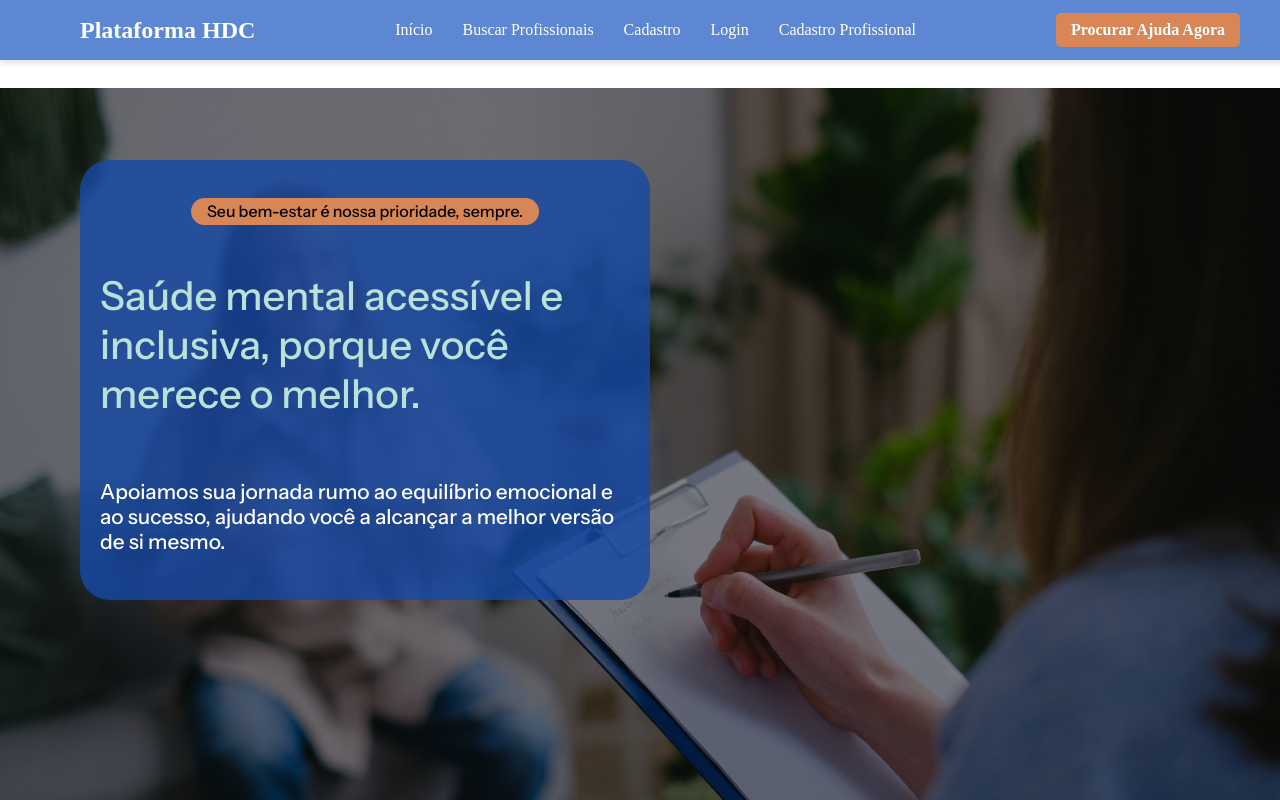
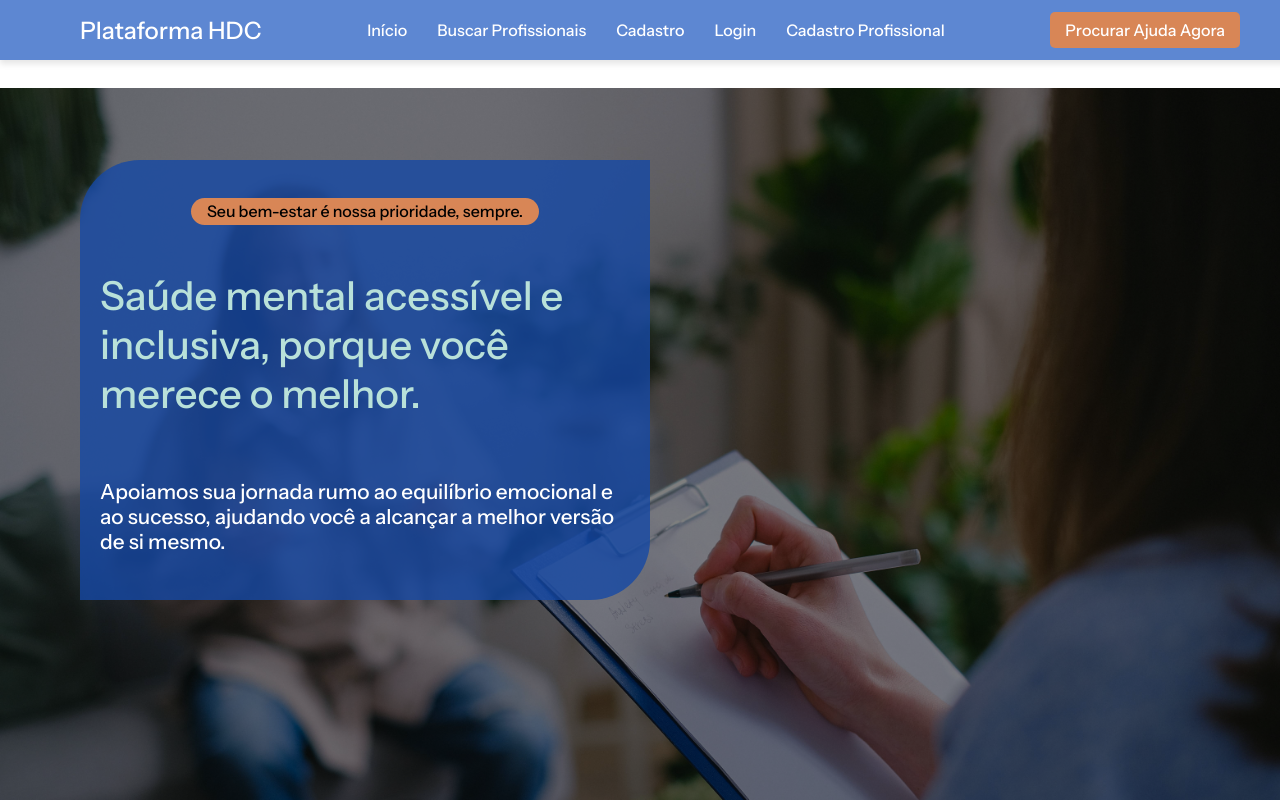
Before and after one commit to gusmrtns/plataforma-de-apoio-psicologico-comunitario, a React (Vite) app in the folder plataforma-apoio/: page / in a window 1280 px wide. Shown: the top 800 px of the page. Built offline with nearby package versions, Linux system fonts and the light colour scheme.

Commit message:
correcoes no login

```diff
--- a/plataforma-apoio/src/pages/Login.jsx
+++ b/plataforma-apoio/src/pages/Login.jsx
@@ -21,9 +21,6 @@ const Login = () => {
           <a href="#">Preciso de ajuda</a> | <a href="#">Esqueci a senha</a>
         </div>
       </div>
-      <div className="footer">
-        <p>página inicial</p>
-      </div>
     </div>
   );
 };
--- a/plataforma-apoio/src/styles/App.css
+++ b/plataforma-apoio/src/styles/App.css
@@ -1,3 +1,4 @@
+@import url('https://fonts.googleapis.com/css2?family=Instrument+Sans:ital,wght@0,400..700;1,400..700&display=swap');
 /* Ajuste para o conteúdo principal */
 .main-content-app {
   min-height: 100vh; /* Mantém a altura mínima */
@@ -6,4 +7,10 @@
   display: flex;
   justify-content: center;
   align-items: flex-start;
+  font-family: "Instrument Sans", serif;
+    font-optical-sizing: auto;
+    font-weight: 500;
+    font-style: normal;
+    font-variation-settings:
+      "wdth" 100;
 }
--- a/plataforma-apoio/src/styles/Navbar.css
+++ b/plataforma-apoio/src/styles/Navbar.css
@@ -40,6 +40,12 @@
     font-weight: bold;
     color: white;
     text-decoration: none;
+    font-family: "Instrument Sans", serif;
+    font-optical-sizing: auto;
+    font-weight: 500;
+    font-style: normal;
+    font-variation-settings:
+      "wdth" 100;
   }
 
   .nav-links {
@@ -55,6 +61,12 @@
   }
 
   .nav-links a {
+    font-family: "Instrument Sans", serif;
+    font-optical-sizing: auto;
+    font-weight: 500;
+    font-style: normal;
+    font-variation-settings:
+      "wdth" 100;
     text-decoration: none;
     color: white;
     font-size: 1rem;
@@ -74,6 +86,12 @@
     font-weight: bold;
     text-decoration: none;
     transition: background 0.3s ease;
+    font-family: "Instrument Sans", serif;
+    font-optical-sizing: auto;
+    font-weight: 500;
+    font-style: normal;
+    font-variation-settings:
+      "wdth" 100;
   }
 
   .btn-ajuda:hover {
--- a/plataforma-apoio/src/styles/home.css
+++ b/plataforma-apoio/src/styles/home.css
@@ -1,4 +1,3 @@
-@import url('https://fonts.googleapis.com/css2?family=Instrument+Sans:ital,wght@0,400..700;1,400..700&display=swap');
 
 .container-home {
     width: 100vw;  /* Ocupa toda a largura da tela */
@@ -39,7 +38,7 @@ img{
     display: flex;
     margin-left: 5em;
     margin-top: 10em;
-    border-radius: 30px;
+    border-radius: 60px 0 60px 0;
     flex-direction: column;
     justify-content: center;
     align-items: center;
@@ -49,14 +48,14 @@ img{
 }
 
 .header-text h1, h2, p {
+    font-size: 1em;
+    margin-bottom: 1em;
     font-family: "Instrument Sans", serif;
     font-optical-sizing: auto;
     font-weight: 500;
     font-style: normal;
     font-variation-settings:
       "wdth" 100;
-    font-size: 1em;
-    margin-bottom: 1em;
 }
 .header-text h1{
     font-size: 2.5em;
--- a/plataforma-apoio/src/styles/login.css
+++ b/plataforma-apoio/src/styles/login.css
@@ -14,7 +14,7 @@
     background-color: #fff;
     padding: 40px;
     border-radius: 30px 0 30px 0; /* Arredondar apenas a superior direita e inferior esquerda */
-    box-shadow: 0 2px 5px rgba(0, 0, 0, 0.1);
+    box-shadow: 0 2px 5px rgba(0, 0, 0, 0.3);
     text-align: center;
     width: 100%;
     max-width: 350px;
```
